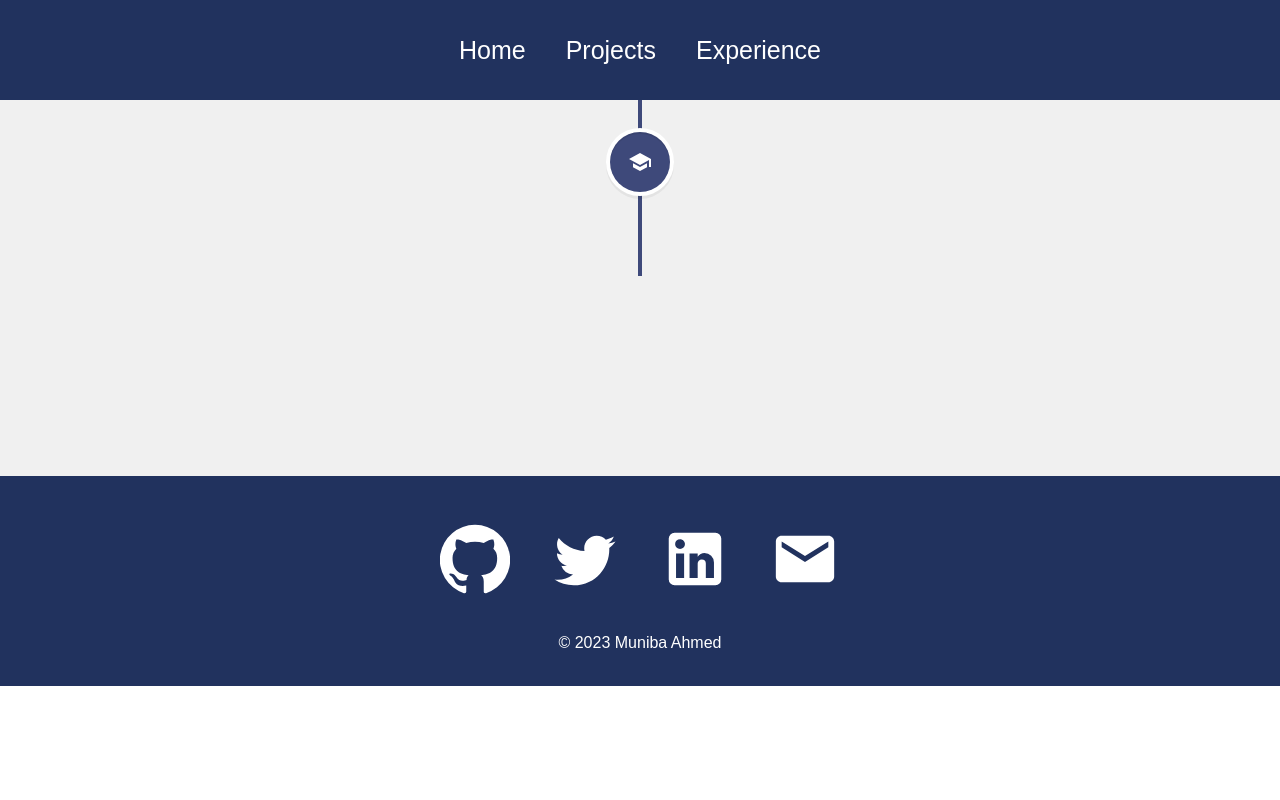
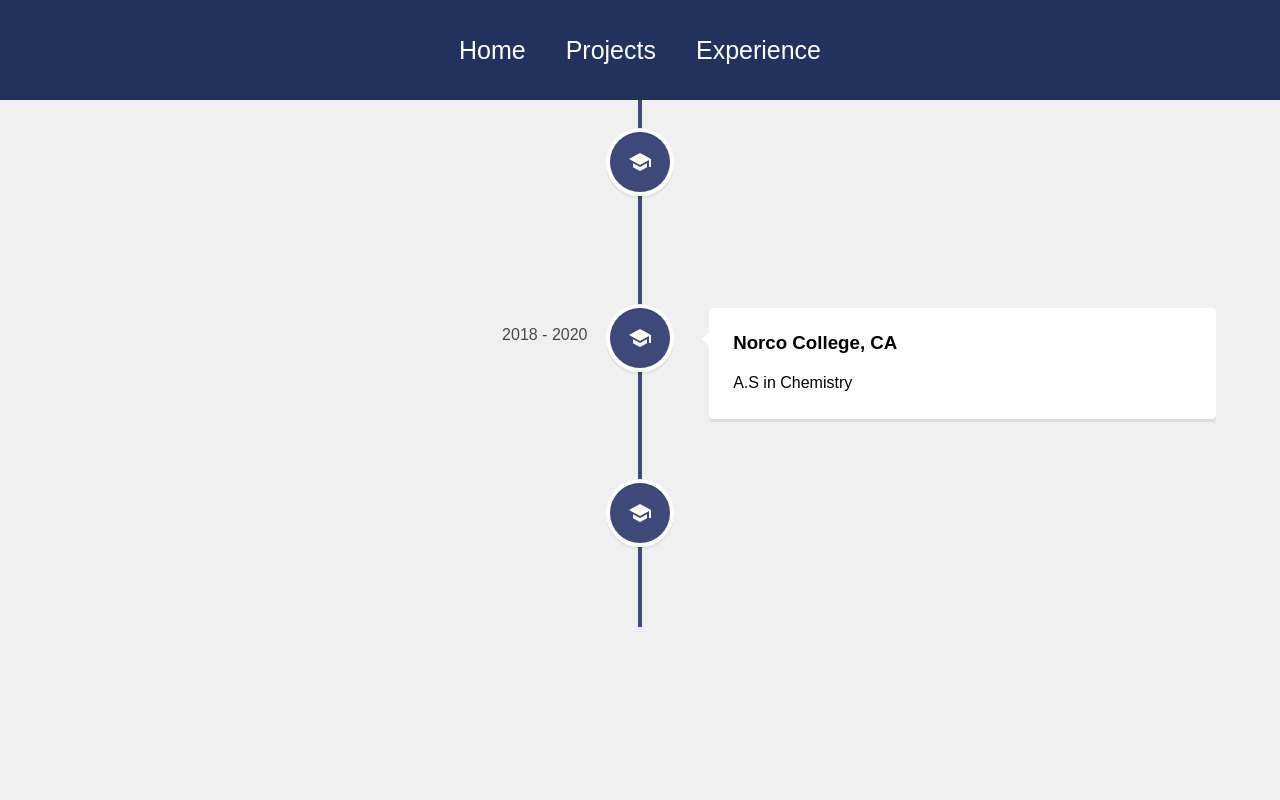
Before and after one commit to Muniba-Ahmed/personal-portfolio, a React (Create React App) app in the folder portfolio/: page /experience in a window 1280 px wide. Shown: the top 800 px of the page. Built offline with nearby package versions, Linux system fonts and the light colour scheme.

Commit message:
Finished experience.js & deleted experience.css

```diff
--- a/portfolio/src/App.css
+++ b/portfolio/src/App.css
@@ -1,5 +1,4 @@
 .App {
-  /* text-align: center; */
   width: 100%;
   height: auto;
   display: flex;
--- a/portfolio/src/pages/Experience.js
+++ b/portfolio/src/pages/Experience.js
@@ -7,7 +7,6 @@
 } from "react-vertical-timeline-component";
 import "react-vertical-timeline-component/style.min.css";
 import SchoolIcon from "@material-ui/icons/School";
-import "../styles/Experience.css";
 
 function Experience() {
   return (
@@ -25,6 +24,27 @@
           </h3>
           <p>Bachelors of Arts, Anthropology</p>
         </VerticalTimelineElement>
+        <VerticalTimelineElement
+          className="vertical-timeline-element--education"
+          date="2018 - 2020"
+          iconStyle={{ background: "#3e497a", color: "#fff" }}
+          icon={<SchoolIcon />}
+        >
+          <h3 className="vertical-timeline-element-title">
+            {" "}
+            Norco College, CA
+          </h3>
+          <p>A.S in Chemistry</p>
+        </VerticalTimelineElement>
+        <VerticalTimelineElement
+          className="vertical-timeline-element--education"
+          date="2022 - 2023"
+          iconStyle={{ background: "#3e497a", color: "#fff" }}
+          icon={<SchoolIcon />}
+        >
+          <h3 className="vertical-timeline-element-title"> BloomTech</h3>
+          <p>Full Time Program, Full Stack Web Development</p>
+        </VerticalTimelineElement>
       </VerticalTimeline>
     </div>
   );
```
Also changed, not shown: portfolio/src/styles/Experience.css (deleted).
